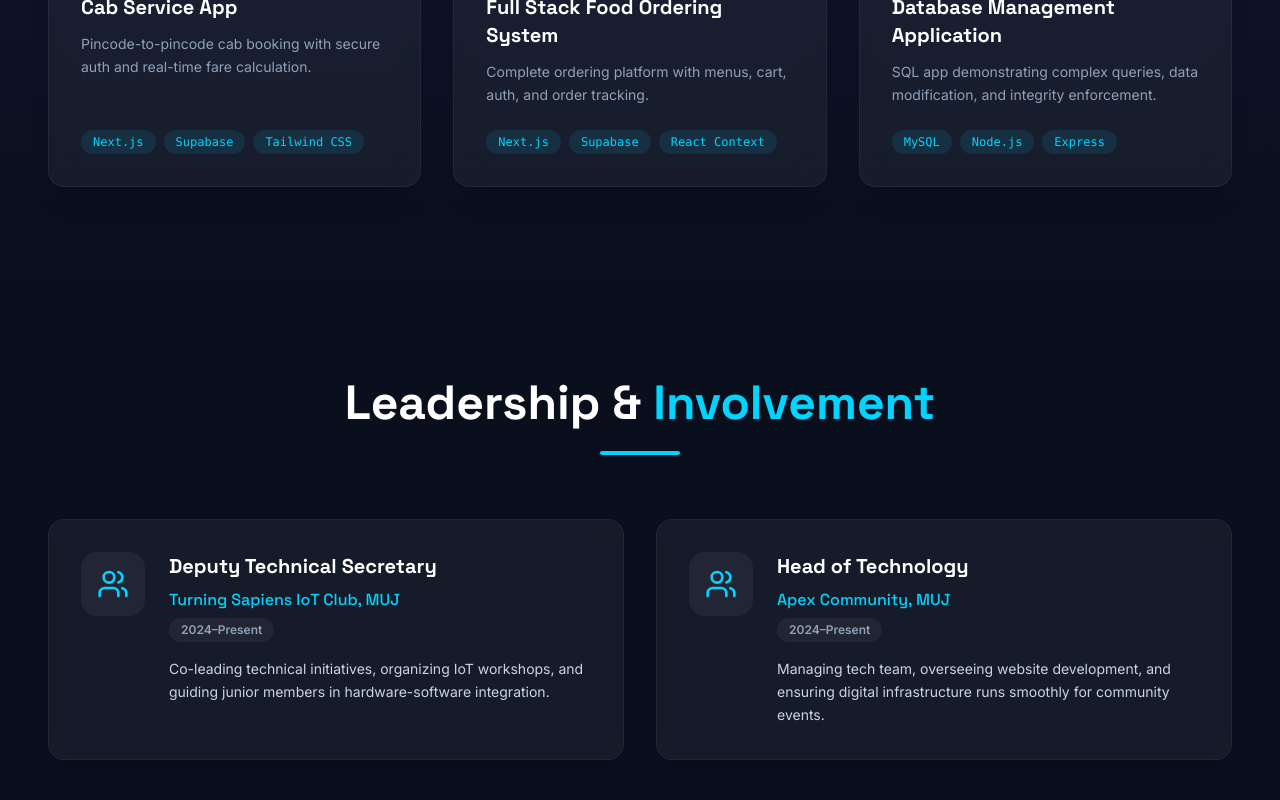
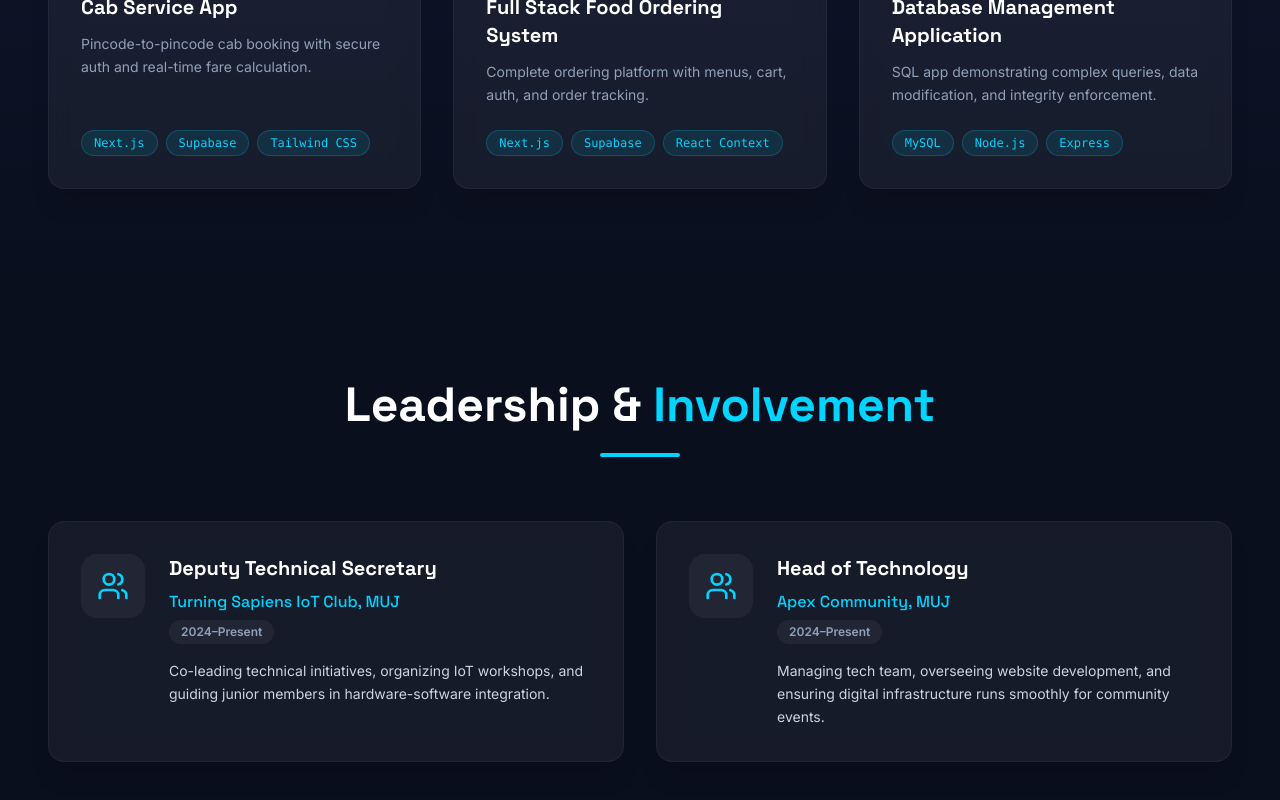
Before and after one commit to itsakhilesh7/Portfolio, a Next.js app: page / in a window 1280 px wide. Shown: the part 4131-4931 px from the top of the page. Built offline with nearby package versions, Linux system fonts and the light colour scheme; no server answers.

Commit message:
design: Add subtle interactive hover glows to skill and project tags

```diff
--- a/components/Projects.jsx
+++ b/components/Projects.jsx
@@ -76,7 +76,7 @@ export default function Projects() {
 
                 <ul className="flex flex-wrap gap-2 mt-auto">
                   {project.tech.map((tech, i) => (
-                    <li key={i} className="text-xs font-mono text-cyan bg-cyan/10 px-3 py-1 rounded-full">
+                    <li key={i} className="text-xs font-mono text-cyan bg-cyan/10 border border-cyan/20 px-3 py-1 rounded-full group-hover:bg-cyan/20 group-hover:border-cyan/40 transition-colors">
                       {tech}
                     </li>
                   ))}
--- a/components/Skills.jsx
+++ b/components/Skills.jsx
@@ -38,7 +38,7 @@ export default function Skills() {
                       key={index}
                       variants={itemFadeUp}
                       whileHover={{ scale: 1.05, backgroundColor: "rgba(255,255,255,0.1)" }}
-                      className="flex items-center gap-3 bg-white/5 rounded-lg p-3 transition-colors border border-white/5"
+                      className="flex items-center gap-3 bg-white/5 rounded-lg p-3 transition-all border border-white/5 hover:border-cyan/30 hover:shadow-[0_0_15px_rgba(0,212,255,0.15)]"
                     >
                       <Icon className="text-cyan text-xl" />
                       <span className="text-sm font-medium text-slate-300">
```
